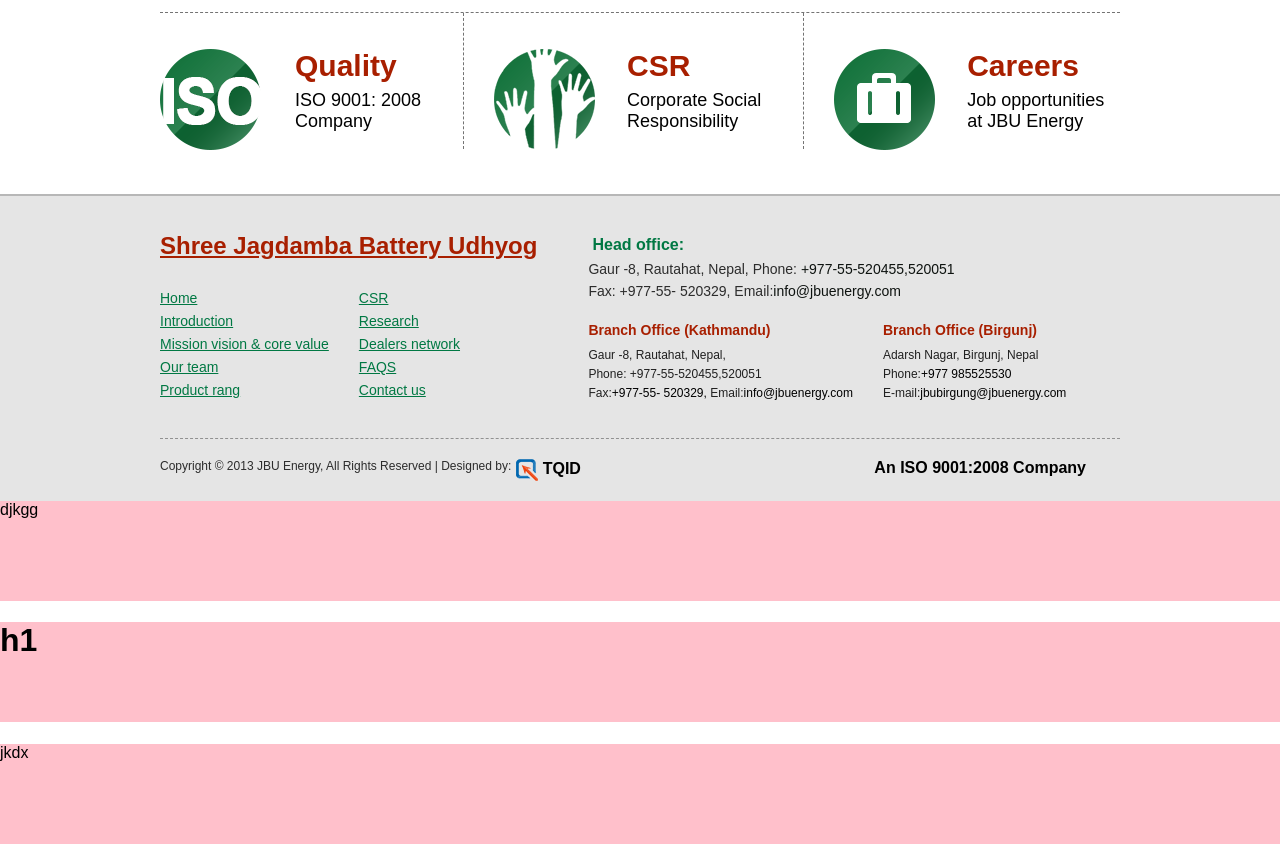
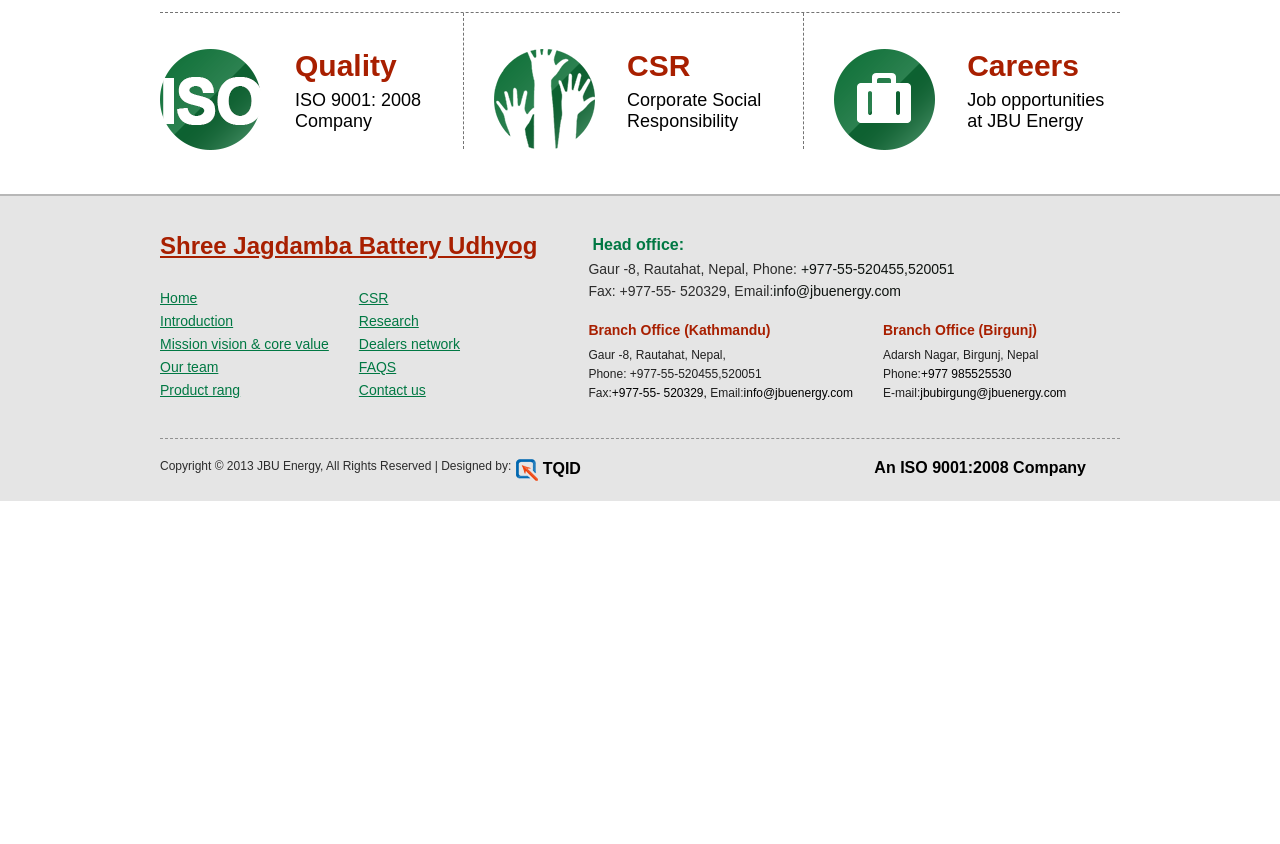
Before and after one commit to rameshpandey/rameshpandey.github.io, a plain HTML site: page jbu-energy/index.html in a window 1280 px wide. Shown: the part 892-1736 px from the top of the page. After the commit the page ends 1393 px from the top, so only its background shows below. Drawn offline with Linux system fonts and the light colour scheme.

Commit message:
Bug Fixes

```diff
--- a/jbu-energy/index.html
+++ b/jbu-energy/index.html
@@ -179,16 +179,5 @@
 	<div class="clear"></div>
 	</div>
 </div>
-
-
-
-
-
-
-
-<div class="test">djkgg</div>
-<h1 class="test">h1</h1>
-<div class="test">jkdx</div>
-
 </body>
 </html>
```
